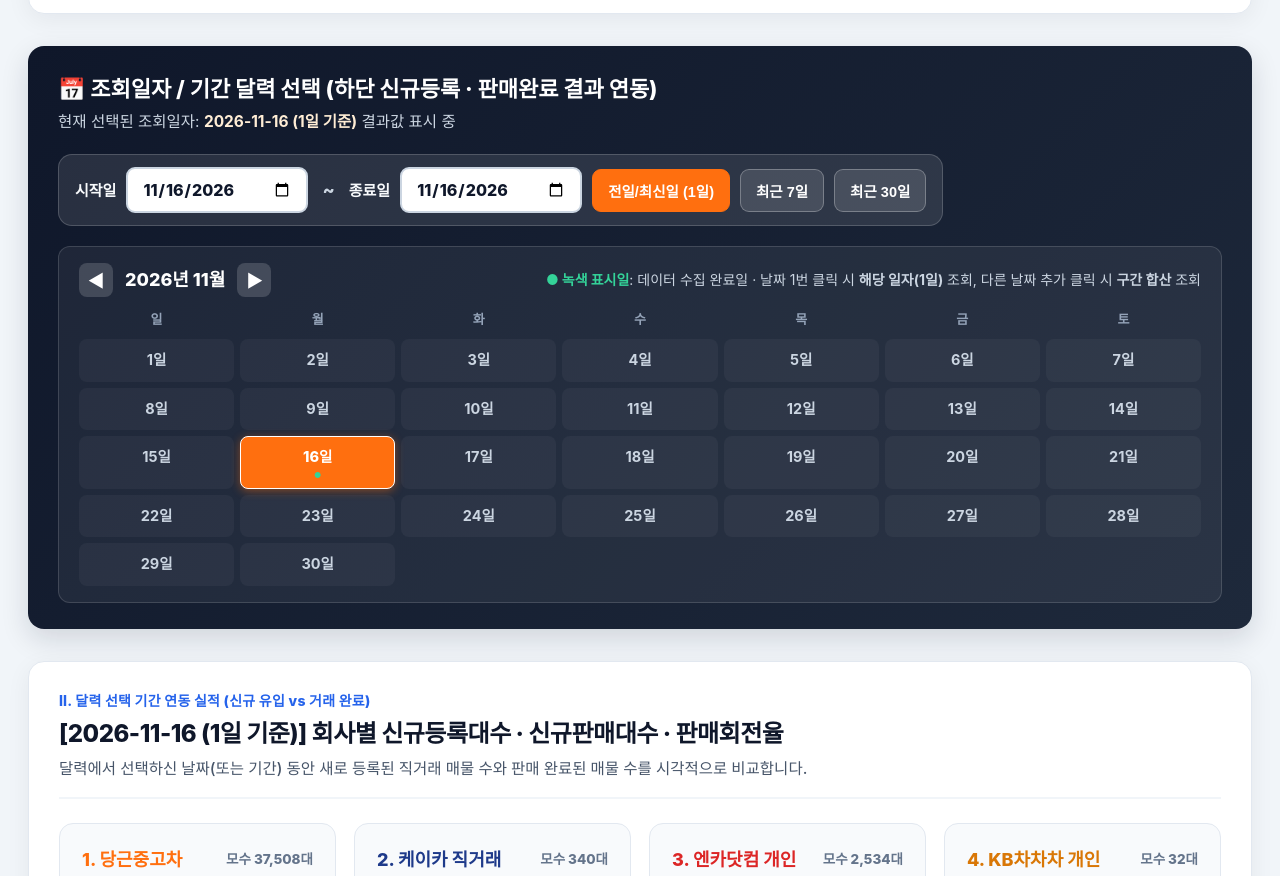
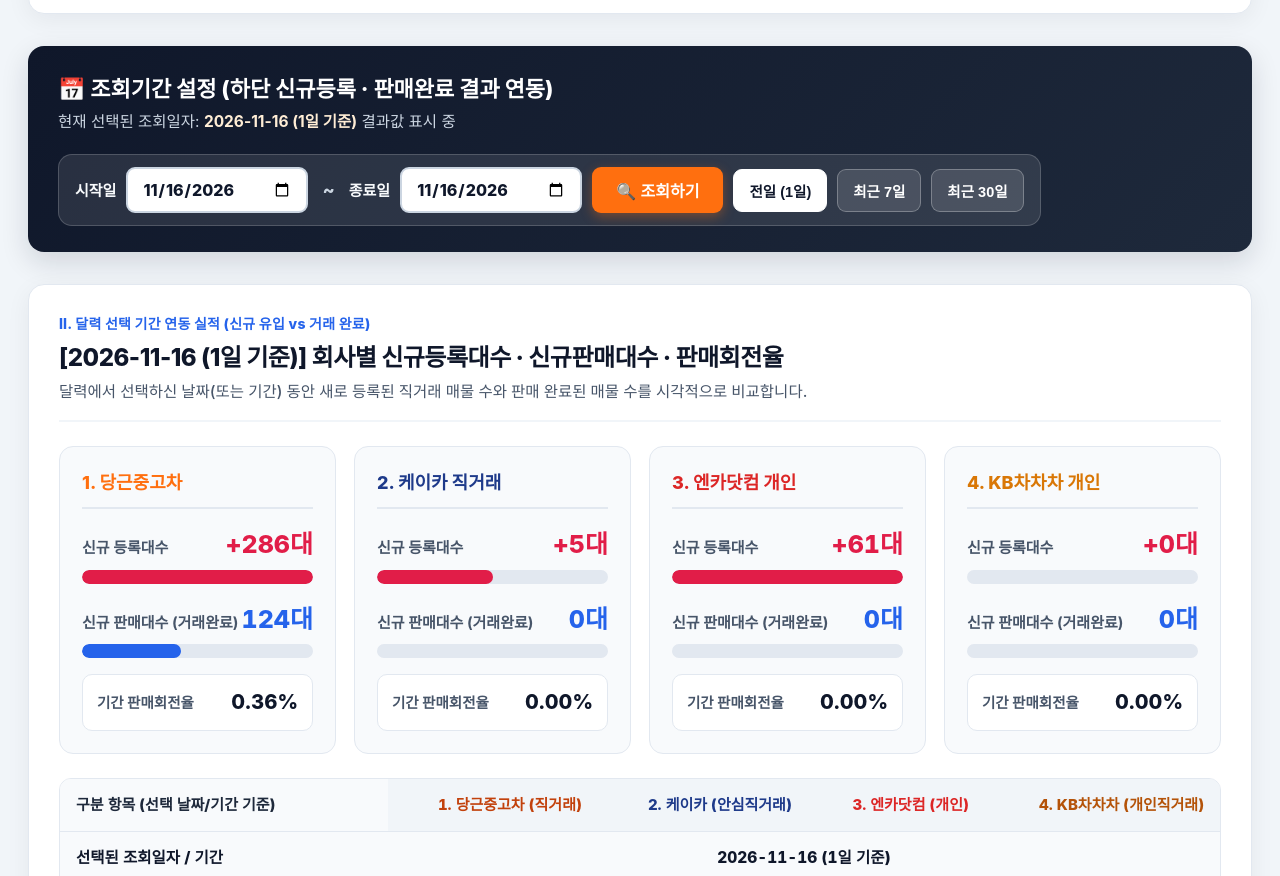
Before and after one commit to JisuKim-pokju82/c2c-car-trend-tracker, a plain HTML site: page competitor_trend.html in a window 1280 px wide. Shown: the part 871-1747 px from the top of the page. Drawn offline with Linux system fonts and the light colour scheme.

Commit message:
feat(ui): add explicit search button, remove bottom calendar & duplicate total count

```diff
--- a/competitor_trend.html
+++ b/competitor_trend.html
@@ -330,6 +330,25 @@
       color: #cbd5e1;
       padding: 0 4px;
     }
+    .search-submit-btn {
+      border: none;
+      background: #ff6f0f;
+      color: #ffffff;
+      padding: 11px 24px;
+      border-radius: 9px;
+      font-size: 16px;
+      font-weight: 800;
+      cursor: pointer;
+      display: inline-flex;
+      align-items: center;
+      gap: 6px;
+      box-shadow: 0 4px 12px rgba(255, 111, 15, 0.35);
+      transition: all 0.15s;
+    }
+    .search-submit-btn:hover {
+      background: #ea580c;
+      transform: translateY(-1px);
+    }
     .quick-date-btn {
       border: 1px solid rgba(255, 255, 255, 0.28);
       background: rgba(255, 255, 255, 0.12);
@@ -343,104 +362,9 @@
     }
     .quick-date-btn:hover { background: rgba(255, 255, 255, 0.24); }
     .quick-date-btn.active {
-      background: #ff6f0f;
-      border-color: #ff6f0f;
-      color: #ffffff;
-    }
-
-    /* 시각적 월간 달력 위젯 */
-    .visual-calendar-wrap {
-      background: rgba(255, 255, 255, 0.06);
-      border: 1px solid rgba(255, 255, 255, 0.14);
-      border-radius: 12px;
-      padding: 16px 20px;
-    }
-    .cal-month-bar {
-      display: flex;
-      align-items: center;
-      justify-content: space-between;
-      margin-bottom: 12px;
-      flex-wrap: wrap;
-      gap: 10px;
-    }
-    .cal-month-nav {
-      display: flex;
-      align-items: center;
-      gap: 12px;
-    }
-    .cal-nav-btn {
-      background: rgba(255, 255, 255, 0.16);
-      border: none;
-      color: #fff;
-      width: 34px;
-      height: 34px;
-      border-radius: 8px;
-      font-size: 16px;
-      font-weight: 800;
-      cursor: pointer;
-    }
-    .cal-nav-btn:hover { background: rgba(255, 255, 255, 0.28); }
-    .cal-month-title {
-      font-size: 18px;
-      font-weight: 800;
-      color: #ffffff;
-    }
-    .cal-grid {
-      display: grid;
-      grid-template-columns: repeat(7, 1fr);
-      gap: 6px;
-      text-align: center;
-    }
-    .cal-dow {
-      font-size: 13px;
-      font-weight: 800;
-      color: #94a3b8;
-      padding-bottom: 4px;
-    }
-    .cal-day {
-      padding: 9px 4px;
-      border-radius: 8px;
-      font-size: 14.5px;
-      font-weight: 700;
-      color: #cbd5e1;
-      background: rgba(255, 255, 255, 0.04);
-      border: 1px solid transparent;
-      cursor: pointer;
-      position: relative;
-      transition: all 0.12s;
-    }
-    .cal-day:hover {
-      background: rgba(255, 255, 255, 0.18);
-      color: #fff;
-    }
-    .cal-day.empty {
-      background: transparent;
-      cursor: default;
-    }
-    .cal-day.has-data {
-      color: #ffffff;
-      border-color: rgba(16, 185, 129, 0.55);
-      background: rgba(16, 185, 129, 0.14);
-    }
-    .cal-day.has-data::after {
-      content: '●';
-      font-size: 8px;
-      color: #34d399;
-      display: block;
-      line-height: 1;
-      margin-top: 2px;
-    }
-    .cal-day.in-range {
-      background: rgba(255, 111, 15, 0.32);
-      border-color: #ff6f0f;
-      color: #ffffff;
-    }
-    .cal-day.selected-edge {
-      background: #ff6f0f;
+      background: #ffffff;
       border-color: #ffffff;
-      color: #ffffff;
-      font-weight: 800;
-      box-shadow: 0 2px 10px rgba(255, 111, 15, 0.45);
+      color: #0f172a;
     }
 
     /* Ⅱ. 조회기간 연동 결과 카드 & 막대그래프 */
@@ -618,40 +542,26 @@
     </section>
 
     <!-- =================================================================== -->
-    <!-- 달력 기반 조회기간 설정 배너 (달력에서 날짜 클릭 또는 시작일~종료일 지정) -->
+    <!-- 달력 기반 조회기간 설정 배너 (시작일~종료일 달력 입력 + 조회 버튼) -->
     <!-- =================================================================== -->
     <section class="calendar-control-banner">
       <div class="cal-banner-top">
         <div>
-          <div class="cal-banner-title">📅 조회일자 / 기간 달력 선택 (하단 신규등록 · 판매완료 결과 연동)</div>
-          <div class="cal-banner-sub" id="selectedPeriodNotice">달력에서 원하는 날짜를 클릭하거나 시작일~종료일을 지정해 조회하세요.</div>
+          <div class="cal-banner-title">📅 조회기간 설정 (하단 신규등록 · 판매완료 결과 연동)</div>
+          <div class="cal-banner-sub" id="selectedPeriodNotice">시작일과 종료일을 선택한 뒤 [조회하기] 버튼을 누르면 아래 결과가 변경됩니다.</div>
         </div>
 
         <div class="date-picker-group">
           <span class="date-input-label">시작일</span>
-          <input type="date" id="startDateInput" class="date-input" />
+          <input type="date" id="startDateInput" class="date-input" onclick="this.showPicker && this.showPicker()" />
           <span class="date-sep">~</span>
           <span class="date-input-label">종료일</span>
-          <input type="date" id="endDateInput" class="date-input" />
-          <button type="button" class="quick-date-btn active" id="presetLatestDayBtn">전일/최신일 (1일)</button>
+          <input type="date" id="endDateInput" class="date-input" onclick="this.showPicker && this.showPicker()" />
+          <button type="button" class="search-submit-btn" id="executeSearchBtn">🔍 조회하기</button>
+          <button type="button" class="quick-date-btn active" id="presetLatestDayBtn">전일 (1일)</button>
           <button type="button" class="quick-date-btn" id="preset7DaysBtn">최근 7일</button>
           <button type="button" class="quick-date-btn" id="preset30DaysBtn">최근 30일</button>
         </div>
-      </div>
-
-      <!-- 직접 클릭 가능한 월간 달력 그리드 -->
-      <div class="visual-calendar-wrap">
-        <div class="cal-month-bar">
-          <div class="cal-month-nav">
-            <button type="button" class="cal-nav-btn" id="calPrevMonthBtn" title="이전 달">◀</button>
-            <span class="cal-month-title" id="calMonthTitle">2026년 11월</span>
-            <button type="button" class="cal-nav-btn" id="calNextMonthBtn" title="다음 달">▶</button>
-          </div>
-          <div style="font-size:14px;color:#cbd5e1;">
-            <span style="color:#34d399;font-weight:800;">● 녹색 표시일</span>: 데이터 수집 완료일 · 날짜 1번 클릭 시 <strong>해당 일자(1일)</strong> 조회, 다른 날짜 추가 클릭 시 <strong>구간 합산</strong> 조회
-          </div>
-        </div>
-        <div class="cal-grid" id="visualCalendarGrid"></div>
       </div>
     </section>
 
@@ -960,7 +870,6 @@
           <div class="flow-card">
             <div class="flow-card-title">
               <span style="color:${it.color};">${it.name}</span>
-              <span style="font-size:13.5px;color:#64748b;">모수 ${fmt(it.d.total)}대</span>
             </div>
 
             <div class="flow-metric-row">
@@ -1128,45 +1037,15 @@
       endDateStr = s <= e ? e : s;
       document.getElementById('startDateInput').value = startDateStr;
       document.getElementById('endDateInput').value = endDateStr;
-      renderVisualCalendar();
       renderFlowSection();
     }
 
-    // 이벤트 연결
-    document.getElementById('startDateInput').addEventListener('change', e => {
+    // [조회하기] 버튼 클릭 시 하단 결과 갱신
+    document.getElementById('executeSearchBtn').addEventListener('click', () => {
       document.querySelectorAll('.quick-date-btn').forEach(b => b.classList.remove('active'));
-      applyDateRange(e.target.value, document.getElementById('endDateInput').value);
-    });
-
-    document.getElementById('endDateInput').addEventListener('change', e => {
-      document.querySelectorAll('.quick-date-btn').forEach(b => b.classList.remove('active'));
-      applyDateRange(document.getElementById('startDateInput').value, e.target.value);
-    });
-
-    document.getElementById('visualCalendarGrid').addEventListener('click', e => {
-      const cell = e.target.closest('.cal-day');
-      if (!cell || cell.classList.contains('empty') || !cell.dataset.date) return;
-      document.querySelectorAll('.quick-date-btn').forEach(b => b.classList.remove('active'));
-      const clickedDate = cell.dataset.date;
-      if (clickStage === 0) {
-        clickStage = 1;
-        applyDateRange(clickedDate, clickedDate);
-      } else {
-        clickStage = 0;
-        applyDateRange(startDateStr, clickedDate);
-      }
-    });
-
-    document.getElementById('calPrevMonthBtn').addEventListener('click', () => {
-      calMonth--;
-      if (calMonth < 1) { calMonth = 12; calYear--; }
-      renderVisualCalendar();
-    });
-
-    document.getElementById('calNextMonthBtn').addEventListener('click', () => {
-      calMonth++;
-      if (calMonth > 12) { calMonth = 1; calYear++; }
-      renderVisualCalendar();
+      const s = document.getElementById('startDateInput').value;
+      const e = document.getElementById('endDateInput').value;
+      if (s && e) applyDateRange(s, e);
     });
 
     document.getElementById('presetLatestDayBtn').addEventListener('click', function() {
@@ -1174,7 +1053,6 @@
       this.classList.add('active');
       const records = getRecords();
       const latest = records.length ? records[records.length - 1].date : new Date().toISOString().slice(0, 10);
-      clickStage = 0;
       applyDateRange(latest, latest);
     });
 
@@ -1185,7 +1063,6 @@
       const latest = records.length ? records[records.length - 1].date : new Date().toISOString().slice(0, 10);
       const d = new Date(latest + 'T00:00:00');
       d.setDate(d.getDate() - 6);
-      clickStage = 0;
       applyDateRange(d.toISOString().slice(0, 10), latest);
     });
 
@@ -1196,7 +1073,6 @@
       const latest = records.length ? records[records.length - 1].date : new Date().toISOString().slice(0, 10);
       const d = new Date(latest + 'T00:00:00');
       d.setDate(d.getDate() - 29);
-      clickStage = 0;
       applyDateRange(d.toISOString().slice(0, 10), latest);
     });
 
@@ -1219,7 +1095,6 @@
     });
 
     initDefaultDates();
-    renderVisualCalendar();
     renderStockSection();
     renderFlowSection();
     renderPortfolioSection();
```
